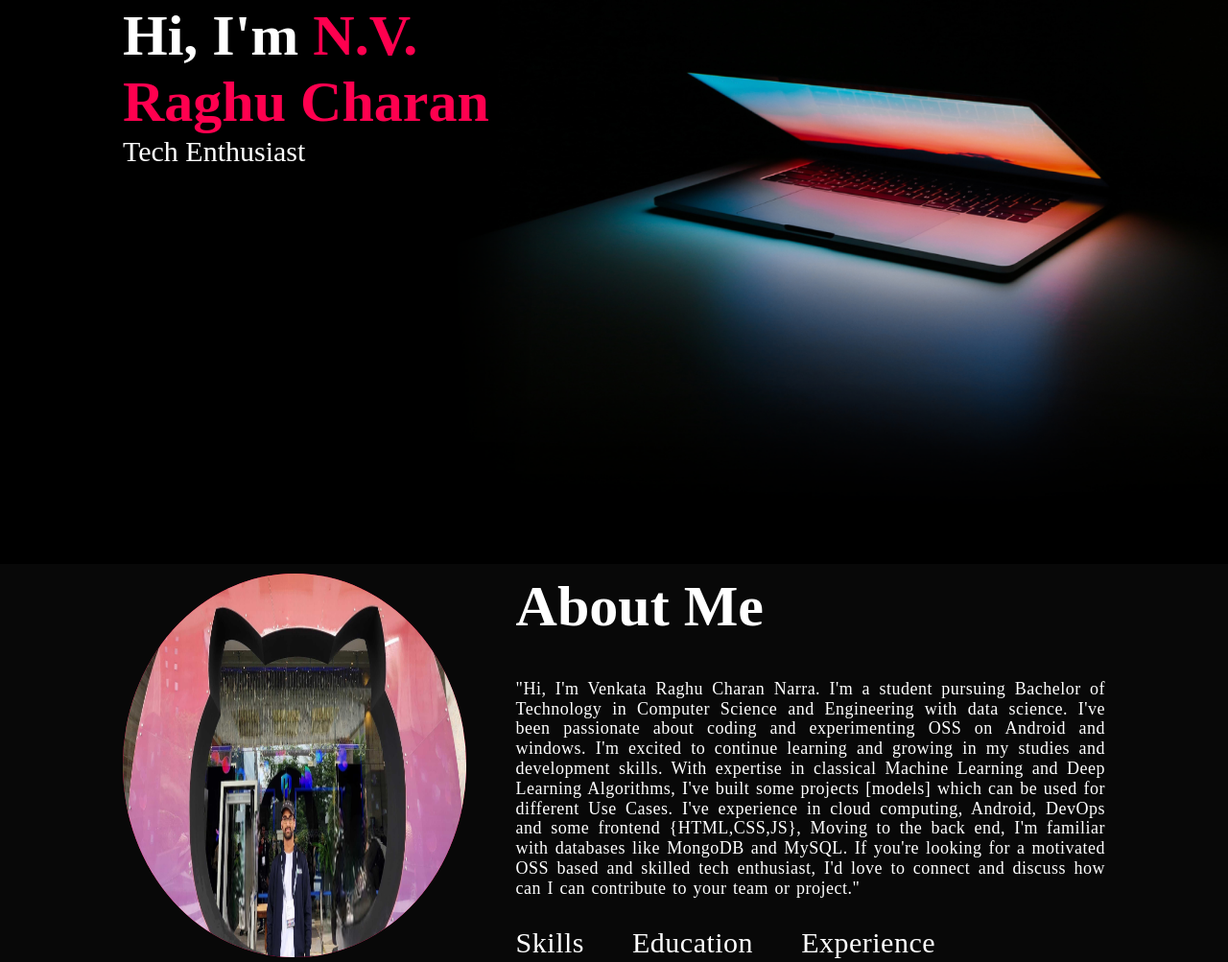
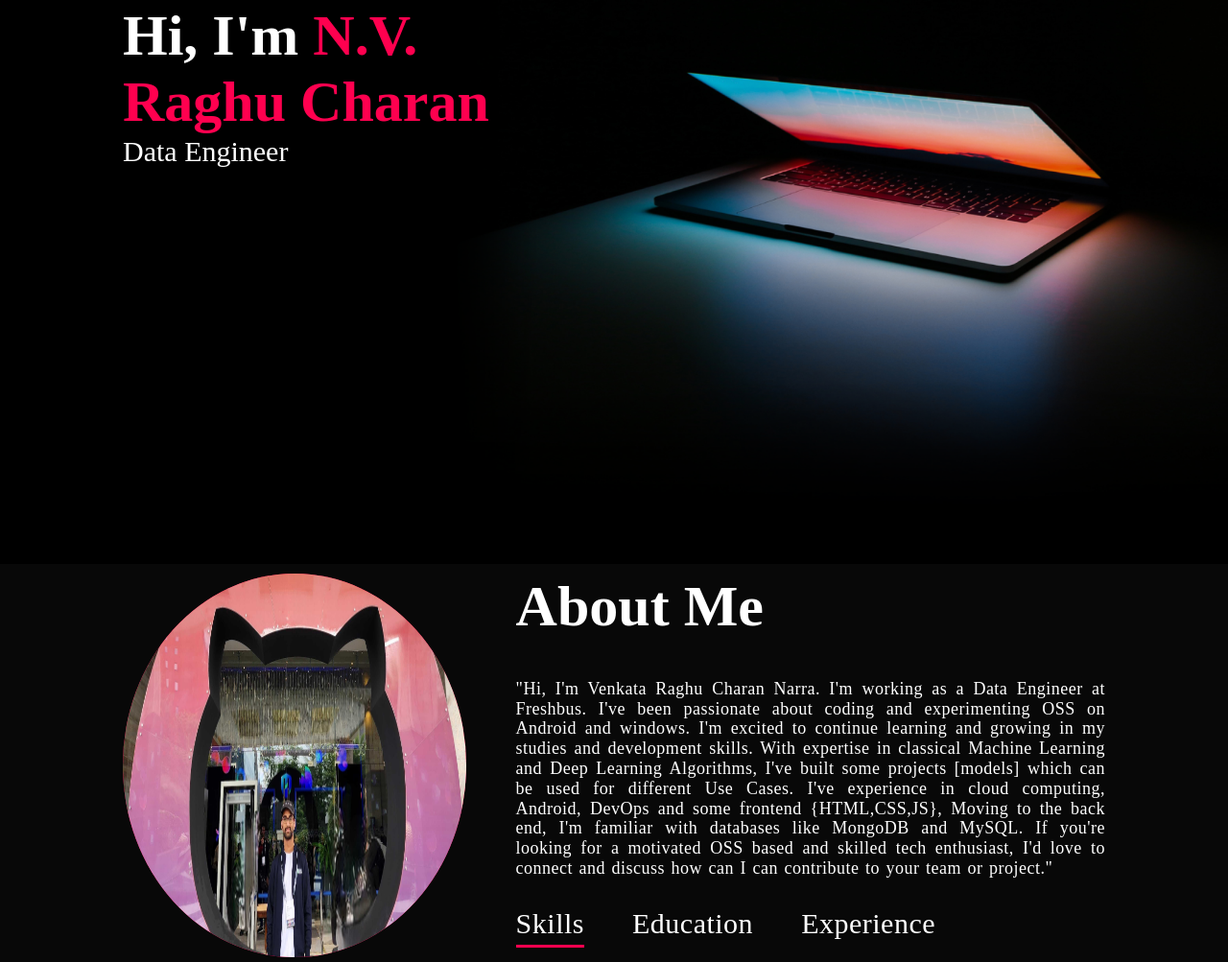
Before and after one commit to Raghucharan16/portfolio, a plain HTML site: page index.html in a window 1280 px wide. Shown: the part 212-1215 px from the top of the page at 96% size. Drawn offline with Linux system fonts and the light colour scheme; some packages are replaced by stand-ins of ours; a script that the page names is missing; files whose address does not match are found by name; a web font is replaced by a local one.

Commit message:
Update index.html

```diff
--- a/index.html
+++ b/index.html
@@ -42,7 +42,7 @@
             <span class="name">N.V.<br />Raghu Charan</span>
 
           </h1>
-          <p>Tech Enthusiast</p>
+          <p>Data Engineer</p>
         </div>
       </div>
     </div>
@@ -64,8 +64,7 @@
 
             <p id ="self_info">
 
-              "Hi, I'm Venkata Raghu Charan Narra. I'm a student pursuing Bachelor of
-              Technology in Computer Science and Engineering with data science.
+              "Hi, I'm Venkata Raghu Charan Narra. I'm working as a Data Engineer at Freshbus.
               I've been passionate about coding and experimenting OSS on Android and windows.
               I'm excited to continue learning and growing in my studies and development
               skills. With expertise in classical Machine Learning and Deep Learning
```
